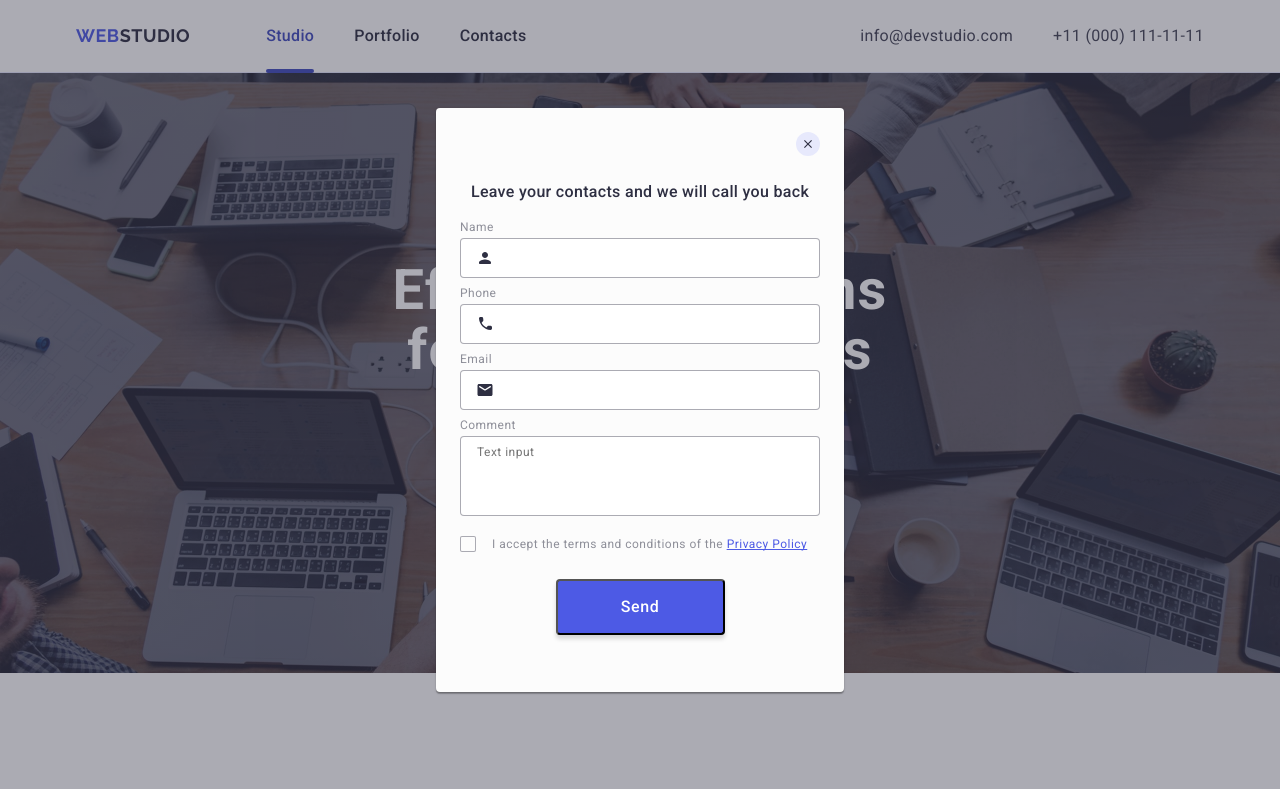
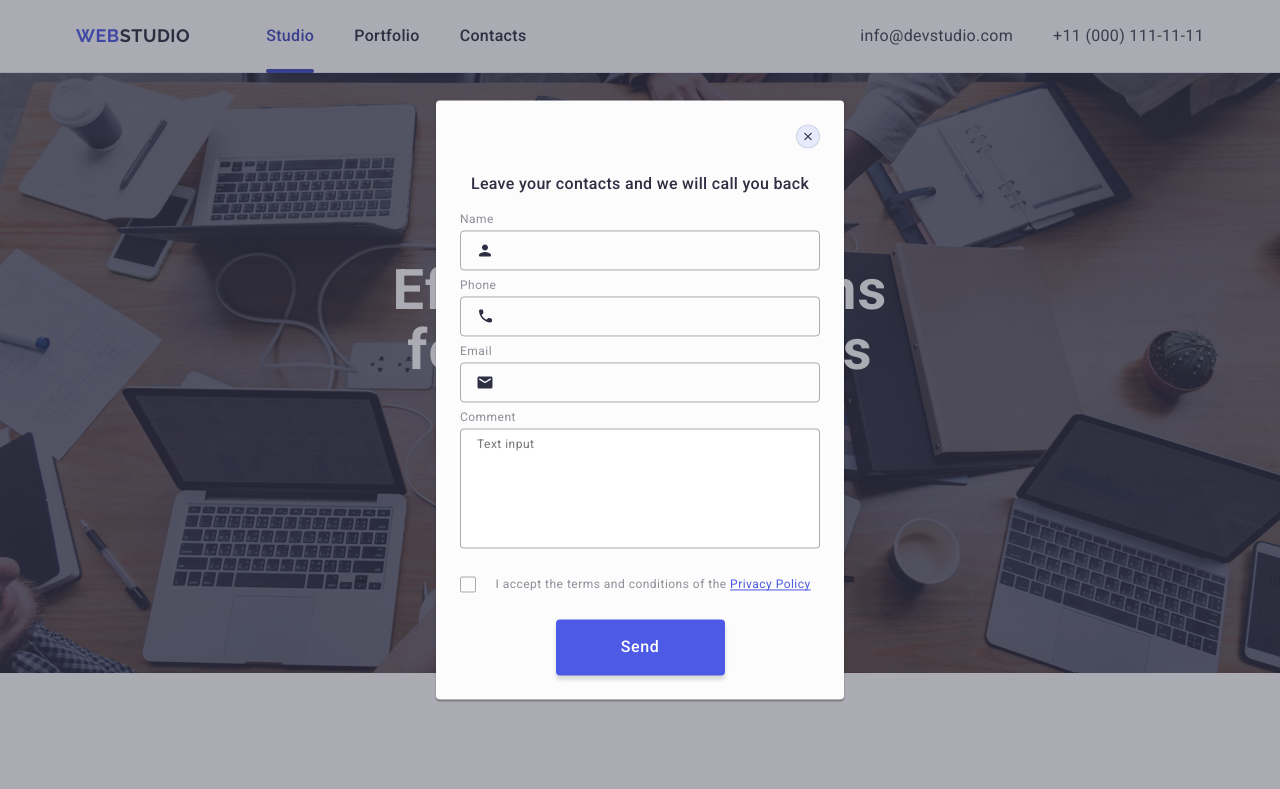
Before and after one commit to Al-Demonn/goit-markup-hw-05, a plain HTML site: page index.html in a window 1280 px wide. Shown: the top 789 px of the page. Drawn offline with nearby package versions, Linux system fonts and the light colour scheme.

Commit message:
fixed section footer and modal

```diff
--- a/css/styles.css
+++ b/css/styles.css
@@ -569,8 +569,8 @@ fill: #fff;
 	visibility: hidden;
 	opacity: 0;
 	pointer-events: none;
-	transition: 250ms cubic-bezier(0.4, 0, 0.2, 1);
-	transition-property: visibility, opacity, pointer-events;
+	transition: opacity 250ms cubic-bezier(0.4, 0, 0.2, 1), visibility 250ms cubic-bezier(0.4, 0, 0.2, 1);
+	transition-property: pointer-events;
 }
 
 .backdrop.in-open {
@@ -590,11 +590,14 @@ fill: #fff;
 	top: 50%;
 	left: 50%;
 	transform: translate(-50%, -50%);
+	transition: transform 250ms cubic-bezier(0.4, 0, 0.2, 1);
 }
 
 .close-button {
+	position: absolute;
 	padding: 0;
-	border: 0;
+	top: 24px;
+	right: 24px;
 	line-height: 0;
 	display: flex;
 	align-items: center;
@@ -603,15 +606,19 @@ fill: #fff;
 	height: 24px;
 	border-radius: 50%;
 	background-color: #e7e9fc;
-	position: absolute;
-	top: 24px;
-	right: 24px;
-		fill: #2e2f42;
+	fill: #2e2f42;
+	border: 1px solid rgba(0, 0, 0, 0.1);
+	cursor: pointer;
+	transition: background-color 250ms cubic-bezier(0.4, 0, 0.2, 1), border 250ms cubic-bezier(0.4, 0, 0.2, 1)
 }
 
+.close-button-icon {
+	transition: fill 250ms cubic-bezier(0.4, 0, 0.2, 1)
+}
 
 .close-button:hover, .close-button:focus {
 	background-color: #404bbf;
+	border: none;
 }
 
 .close-button:hover,
@@ -643,13 +650,16 @@ fill: #fff;
 	position: relative;
 }
 
+
 .form-input {
 	border: 1px solid rgba(46, 47, 66, 0.4);
 	border-radius: 4px;
 	width: 100%;
 	height: 40px;
 	padding-left: 38px;
+	background-color: transparent;
 	outline: transparent;
+	transition: border-color 250ms cubic-bezier(0.4, 0, 0.2, 1)
 }
 
 .form-input:hover, .form-input:focus {
@@ -663,24 +673,31 @@ fill: #fff;
 	top: 50%;
 	transform: translateY(-50%);
 	left: 16px;
+	transition: fill 250ms cubic-bezier(0.4, 0, 0.2, 1);
 }
 
-.form-input:hover+.modal-form-icon {
+.form-input:hover + .modal-form-icon {
 	fill: #4d5ae5;
 	transition: fill 250ms cubic-bezier(0.4, 0, 0.2, 1);
+}
+
+.form-user-comment {
+	margin-bottom: 16px;
 }
 
 .form-comment {
 	resize: none;
 	width: 100%;
+	height: 120px;
 	font-size: 12px;
-		line-height: 1.16667;
-		letter-spacing: 0.04em;
+	line-height: 1.17;
+	letter-spacing: 0.04em;
+	color: rgba(46, 47, 66, 0.4);
 	border: 1px solid rgba(46, 47, 66, 0.4);
 	border-radius: 4px;
 	outline: transparent;
-	padding-top: 8px;
-	padding-left: 16px;
+	padding: 8px 16px;
+	transition: border-color 250ms cubic-bezier(0.4, 0, 0.2, 1);
 }
 
 .form-comment:hover, .form-comment:focus {
@@ -700,6 +717,7 @@ fill: #fff;
 	margin-right: 16px;
 	background: #fcfcfc;
 	fill: transparent;
+	transition: background-color 250ms cubic-bezier(0.4, 0, 0.2, 1), border 250ms cubic-bezier(0.4, 0, 0.2, 1), fill 250ms cubic-bezier(0.4, 0, 0.2, 1);
 }
 
 
@@ -717,8 +735,8 @@ fill: #fff;
 	cursor: pointer;
 }
 
-.label-checkbox a {
-	line-height: 1.33333;
+.privacy-policy {
+	line-height: 1.33;
 	text-decoration: underline;
 	text-decoration-skip-ink: none;
 	color: #4d5ae5;
@@ -729,27 +747,22 @@ fill: #fff;
 }
 
 .modal-button {
-	display: flex;
-	align-items: center;
-	justify-content: center;
-	/* flex-direction: row; */
-	/* gap: 10px; */
 	cursor: pointer;
-	/* display: block; */
+	display: block;
 	margin: 0 auto;
 	font-weight: 500;
 	font-size: 16px;
 	line-height: 1.5;
 	letter-spacing: 0.04em;
-	/* text-align: center; */
 	color: #fff;
-
+	border: none;
 	border-radius: 4px;
 	padding: 16px 32px;
 	width: 169px;
 	height: 56px;
 	box-shadow: 0 4px 4px 0 rgba(0, 0, 0, 0.15);
 	background: #4d5ae5;
+	transition: background-color 250ms cubic-bezier(0.4, 0, 0.2, 1);
 }
 
 /* #endregion modal */
--- a/index.html
+++ b/index.html
@@ -370,8 +370,8 @@
 				<div class="footer-email-input">
 					<p class="subscription soc-text">Subscribe</p>
 					<form class="subscriber">
-						<label class="email-input" for="send"></label>
-						<input class="email" type="email" name="email" placeholder="E-mail">
+						<label class="email-input" for="send">
+						<input class="email" type="email" name="email" placeholder="E-mail"></label>
 						<button class="button footer-submit" id="send" type="submit">Subscribe<svg class="subscribe" width="24" height="24" ><use href="./images/icons.svg#icon-send"></use></svg></button>
 					</form>
 				</div>
@@ -393,7 +393,7 @@
 					<label class="modal-form-label" for="user-name">Name</label>
 					<div class="form-input-box">
 						<input class="form-input" id="user-name" name="user-name" type="text" required>
-						<svg class="modal-form-icon" width="18" height="18">
+						<svg class="modal-form-icon" width="18" height="24">
 							<use href="./images/icons.svg#icon-person"></use>
 						</svg>
 					</div>
@@ -416,17 +416,19 @@
 						</svg>
 					</div>
 				</div>
-				<div class="modal-form-input-box">
+				<div class="modal-form-input-box form-user-comment">
 					<label class="modal-form-label" for="user-comment">Comment</label>
-					<textarea class="form-comment" id="user-comment" name="comment" rows="5" placeholder="Text input"></textarea>
+					<textarea class="form-comment" id="user-comment" name="user-comment" rows="5" placeholder="Text input"></textarea>
 				</div>
 				<div class="modal-form-checkbox">
-					<input type="checkbox" class="checkbox visually-hidden" id="user-checkbox">
-					<label class="label-checkbox" for="user-checkbox"><span class="custom-checkbox">
+					<input type="checkbox" class="checkbox visually-hidden" id="user-privacy" value="true" name="user-privacy">
+					<label class="label-checkbox" for="user-privacy"><span class="custom-checkbox">
 						<svg class="icon-check" width="10" height="8">
 							<use href="./images/icons.svg#icon-check"></use>
 						</svg>
-					</span>I accept the terms and conditions of the <a href="">Privacy Policy</a></label>
+					</span>
+					I accept the terms and conditions of the
+					<a class="privacy-policy" href="">Privacy Policy</a></label>
 				</div>
 				<button class="modal-button" type="submit">
 					Send
```
